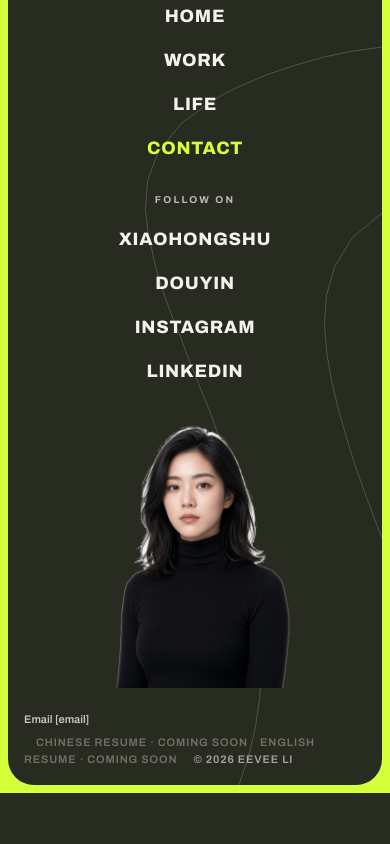
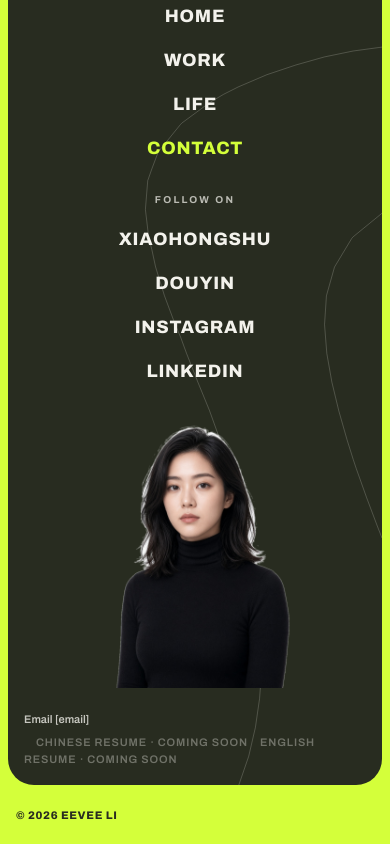
Before and after one commit to eeveeli0310/eevee_personal, a Next.js app: page /en/life in a window 390 px wide. Shown: the part 2495-3339 px from the top of the page. Before the commit the page ends 3288 px from the top, so only its background shows below. Built offline with nearby package versions, Linux system fonts and the light colour scheme.

Commit message:
Restore the thick lime copyright bar under the footer card.
The strip carries only © 2026 EEVEE LI. The olive card, portrait scale, text roll, and current-page clicks stay as they are.

Co-authored-by: eeveeli0310 <eeveeli0310@users.noreply.github.com>

```diff
--- a/app/globals.css
+++ b/app/globals.css
@@ -973,7 +973,20 @@ html.js:not(.reduce) [data-reveal] [data-line-inner] { display: inline-block; tr
 .foot-sheet {
   position: relative;
   z-index: 1;
-  padding: 16px 12px 12px;
+  padding: 16px 12px 0;
+}
+.foot-bar {
+  position: relative;
+  z-index: 2;
+  display: flex;
+  align-items: center;
+  height: 4.5rem;
+  padding: 0 1.15rem;
+  background: var(--lime);
+  color: var(--olive);
+  font-weight: 800;
+  font-size: 11px;
+  letter-spacing: 0.06em;
 }
 .panel {
   position: relative;
@@ -1381,7 +1394,13 @@ html.reduce .loader.is-done { opacity: 0; }
   .band { gap: 8px 20px; padding: 14px 16px; font-size: 12px; }
   .band b { font-size: 20px; }
   .foot-glow { height: auto; min-height: 52svh; padding-bottom: 8svh; }
-  .foot-sheet { margin-top: -18svh; padding: 14px 8px calc(8px + env(safe-area-inset-bottom)); }
+  .foot-sheet { margin-top: -18svh; padding: 14px 8px 0; }
+  .foot-bar {
+    height: auto;
+    min-height: 3.4rem;
+    padding: 0.9rem 16px calc(0.9rem + env(safe-area-inset-bottom));
+    font-size: 11px;
+  }
   .panel { min-height: calc(100svh - 22px); }
   .panel-face { border-radius: 26px; }
   .notch { width: 118px; height: 26px; top: -14px; }
--- a/components/site-footer.tsx
+++ b/components/site-footer.tsx
@@ -109,12 +109,14 @@ export function SiteFooter({ locale }: { locale: Locale }) {
                     </a>
                   );
                 })}
-                <span style={{ marginLeft: 16 }}>© 2026 Eevee Li</span>
               </span>
             </div>
           </div>
         </div>
       </div>
+      <div className="foot-bar">
+        <span>© 2026 EEVEE LI</span>
+      </div>
     </section>
   );
 }
```
